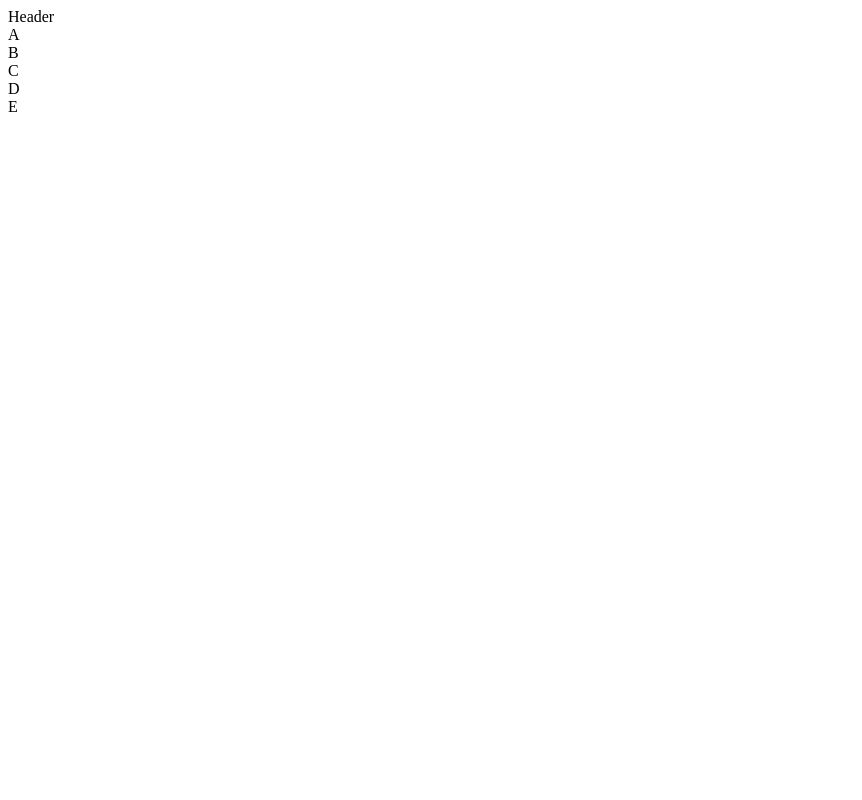
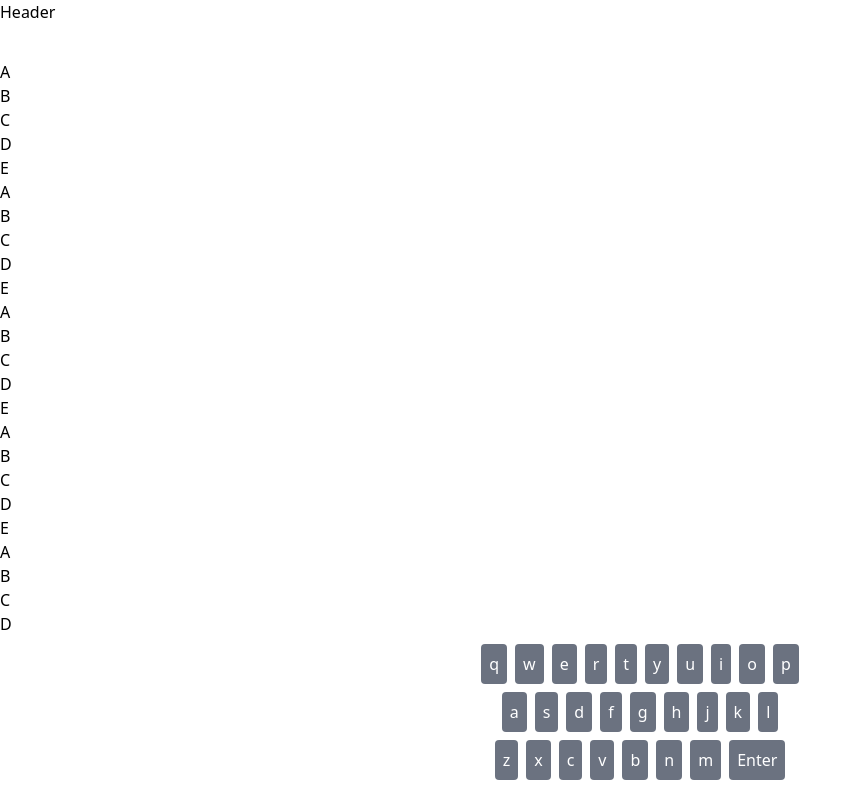
Before and after one commit to adunham95/wordle, a Next.js app: page / in a window 1280 px wide. Shown: the whole page, without its empty margins (0-862 px from the left). Built offline with nearby package versions, Linux system fonts and the light colour scheme.

Commit message:
Added bases layout

```diff
--- a/components/header.tsx
+++ b/components/header.tsx
@@ -1,9 +1,9 @@
-import React from 'react'
+import React from 'react';
 
-export const Header = () => {
-    return (
-        <header>
-            Header
-        </header>
-    )
+export function Header() {
+  return (
+    <header className="h-[60px]">
+      Header
+    </header>
+  );
 }
--- /dev/null
+++ b/components/keyboard.tsx
@@ -0,0 +1,52 @@
+import React from 'react';
+import { useDispatchLetter } from './letterProvider/letterProvider';
+
+interface ISingleLetter{
+    letter: string,
+    action?: string
+}
+
+const letters: Array<Array<ISingleLetter>> = [
+  [{ letter: 'q' }, { letter: 'w' }, { letter: 'e' }, { letter: 'r' }, { letter: 't' }, { letter: 'y' }, { letter: 'u' }, { letter: 'i' }, { letter: 'o' }, { letter: 'p' }],
+  [{ letter: 'a' }, { letter: 's' }, { letter: 'd' }, { letter: 'f' }, { letter: 'g' }, { letter: 'h' }, { letter: 'j' }, { letter: 'k' }, { letter: 'l' }],
+  [{ letter: 'z' }, { letter: 'x' }, { letter: 'c' }, { letter: 'v' }, { letter: 'b' }, { letter: 'n' }, { letter: 'm' }, { letter: 'Enter', action: 'SUBMIT' }],
+];
+
+function Keyboard() {
+  const dispatch = useDispatchLetter();
+
+  const action = (payload: string, type: string) => {
+    console.log(type);
+    dispatch({
+      type: (typeof type === 'undefined') ? 'ADD_LETTER' : type,
+      payload,
+    });
+  };
+
+  return (
+    <div className="fixed w-full bottom-0 pb-4">
+      <div className="flex flex-col">
+        {
+        letters.map((r) => (
+          <div className="flex justify-center">
+            {
+                r.map((l) => (
+                  <div className="px-1">
+                    <button
+                      className="my-1 p-2 bg-gray-500 text-white rounded min-w-1/10 text-base"
+                      onClick={() => action(l.letter, l.action)}
+                    >
+                      {l.letter}
+                    </button>
+                  </div>
+                ))
+            }
+          </div>
+        ))
+    }
+      </div>
+    </div>
+  );
+}
+
+export default Keyboard;
--- a/components/letterProvider/letterProvider.tsx
+++ b/components/letterProvider/letterProvider.tsx
@@ -6,12 +6,19 @@ const LetterDispatchContext = createContext();
 /* eslint-enable */
 
 const reducer = (state, action) => {
+  console.log(action);
   switch (action.type) {
     case 'INCREASE':
       return state + 1;
     case 'DECREASE':
       return state - 1;
     case 'INCREASE_BY':
+      return state + action.payload;
+    case 'SUBMIT':
+      console.log('submit', action.payload);
+      return state + action.payload;
+    case 'ADD_LETTER':
+      console.log('add letter', action.payload);
       return state + action.payload;
     default:
       throw new Error(`Unknown action: ${action.type}`);
@@ -29,5 +36,5 @@ export function LetterProvider({ children }) {
   );
 }
 
-export const useCount = () => useContext(LetterStateContext);
-export const useDispatchCount = () => useContext(LetterDispatchContext);
+export const useLetter = () => useContext(LetterStateContext);
+export const useDispatchLetter = () => useContext(LetterDispatchContext);
--- a/pages/_app.tsx
+++ b/pages/_app.tsx
@@ -1,5 +1,6 @@
 import App from 'next/app';
 import React from 'react';
+import '../styles/globals.css';
 import { LetterProvider } from '../components/letterProvider/letterProvider';
 
 export class MyApp extends App {
--- a/pages/index.tsx
+++ b/pages/index.tsx
@@ -1,11 +1,23 @@
 import { Header } from '../components/header';
+import Keyboard from '../components/keyboard';
 import WordRow from '../components/wordRow/wordRow';
 
 function HomePage() {
   return (
     <>
       <Header />
-      <WordRow />
+      <div className="word-container overflow-auto">
+        <WordRow />
+        <WordRow />
+        <WordRow />
+        <WordRow />
+        <WordRow />
+        <WordRow />
+        <WordRow />
+        <WordRow />
+        <WordRow />
+      </div>
+      <Keyboard />
     </>
   );
 }
--- a/styles/globals.css
+++ b/styles/globals.css
@@ -1,3 +1,8 @@
 @tailwind base;
 @tailwind components;
 @tailwind utilities;
+
+
+.word-container{
+    height: calc(100vh - (60px + 160px));
+}
```
